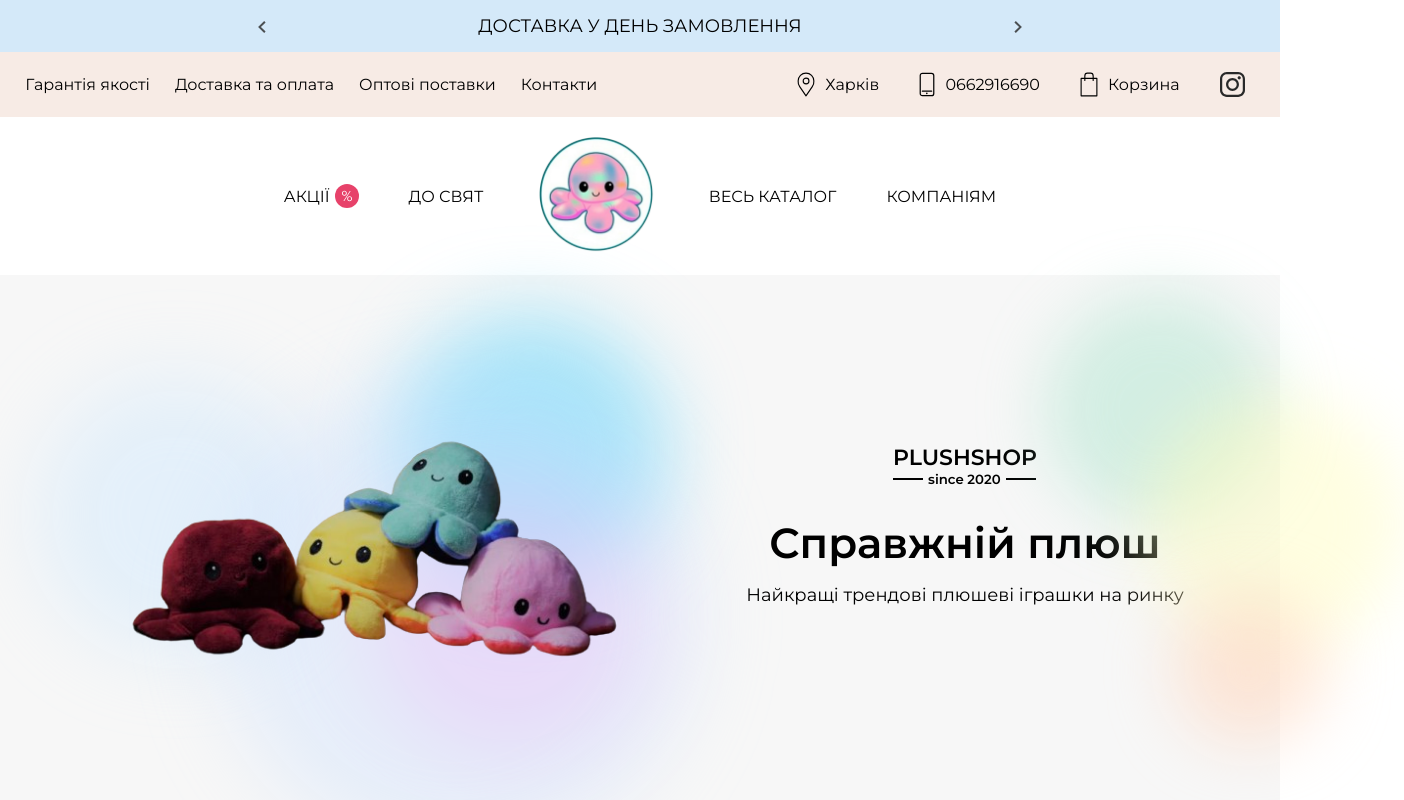
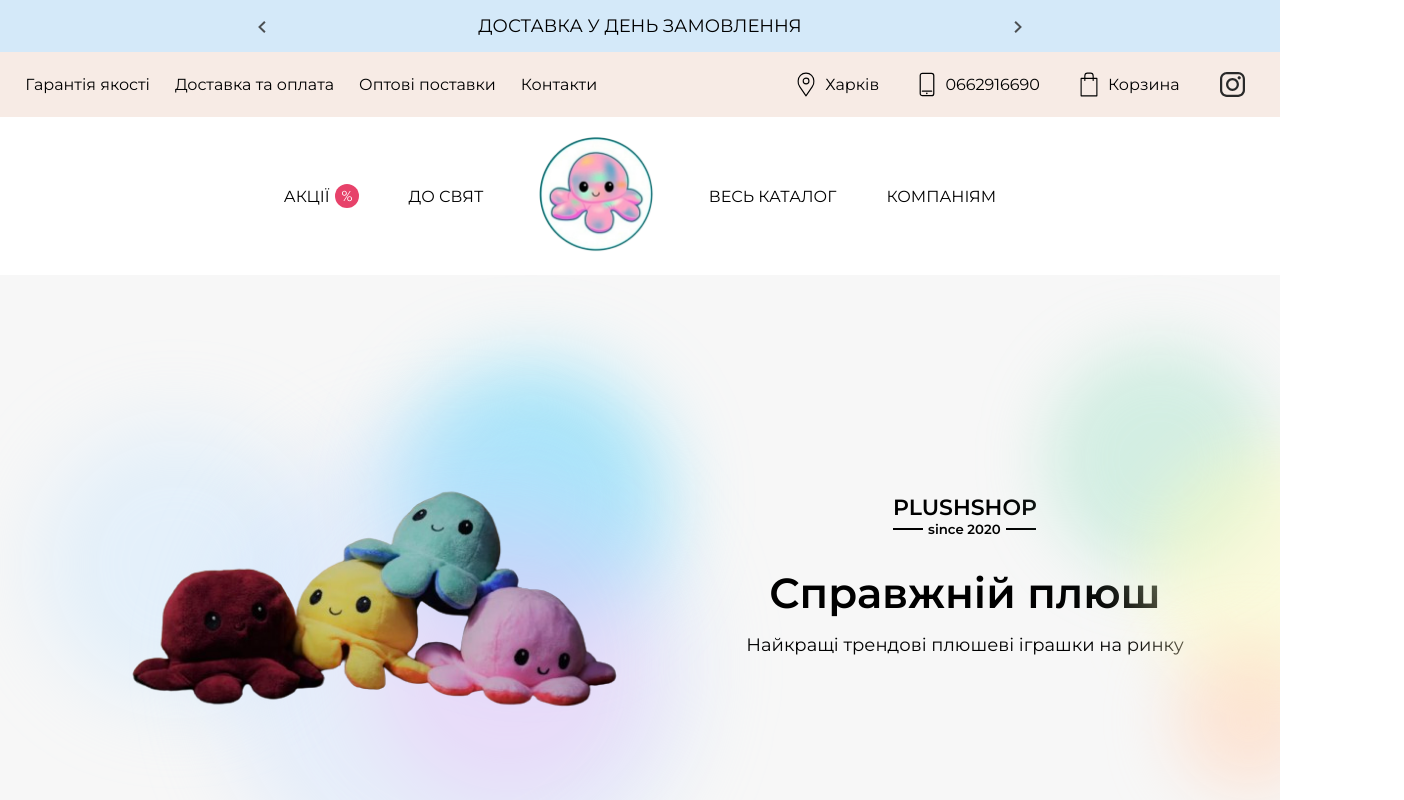
Before and after one commit to VRomanenko04/Plush-Store, a Next.js app: page / in a window 1280 px wide. Shown: the top 800 px of the page, 1404 px wide, since content can reach past the window. Built offline with nearby package versions, Linux system fonts and the light colour scheme.

Commit message:
Hid everything outside the block, debugged

```diff
--- a/src/components/HomePageComponents/HomePageHead/HomePageHead.module.scss
+++ b/src/components/HomePageComponents/HomePageHead/HomePageHead.module.scss
@@ -4,7 +4,8 @@
     align-items: center;
     justify-content: center;
     gap: 50px;
-    height: 500px;
+    height: 600px;
+    overflow: hidden;
 }
 
 .text_block {
@@ -154,6 +155,7 @@
         flex-direction: column-reverse;
         height: auto;
         padding-top: 90px;
+        overflow: visible;
     }
 
     .text_block {
```
